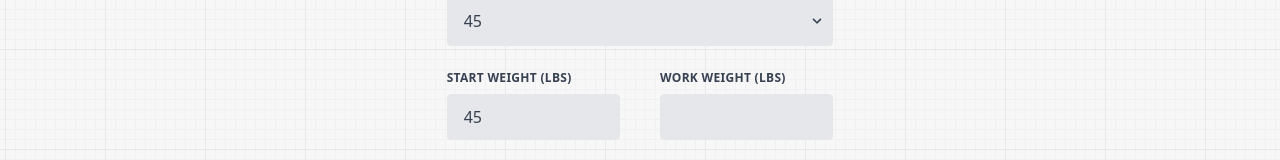
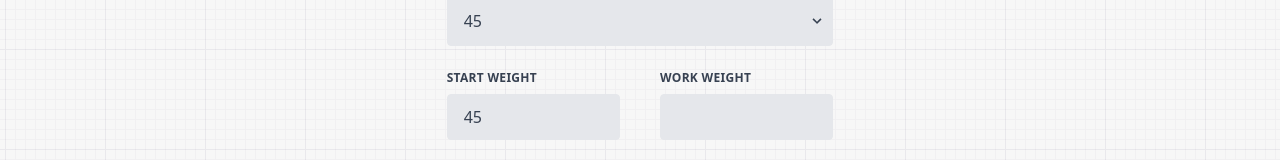
Before and after one commit to petecartwright/sets-n-plates, a Next.js app: page / in a window 1280 px wide. Shown: the part 156-316 px from the top of the page. Built offline with nearby package versions, Linux system fonts and the light colour scheme.

Commit message:
lose units on weight

```diff
--- a/src/pages/index.tsx
+++ b/src/pages/index.tsx
@@ -233,7 +233,7 @@ export default function SetsPage() {
                 className="block uppercase tracking-wide font-bold text-xs text-gray-700 mb-2"
                 htmlFor="startWeight"
               >
-                Start Weight {units === 'pounds' ? '(lbs)' : '(kgs)'}
+                Start Weight
               </label>
               <input
                 className="appearance-none block w-full bg-gray-200 text-gray-700 border border-gray-200 rounded py-3 px-4 leading-tight focus:outline-none focus:bg-white focus:border-gray-500"
@@ -255,8 +255,7 @@ export default function SetsPage() {
                 className="block uppercase tracking-wide font-bold text-xs text-gray-700 mb-2"
                 htmlFor="workWeight"
               >
-                {/* // TODO: maybe lose the units here */}
-                Work Weight {units === 'pounds' ? '(lbs)' : '(kgs)'}
+                Work Weight
               </label>
               <input
                 className="appearance-none block bg-gray-200 text-gray-700 border border-gray-200 rounded py-3 px-4 leading-tight focus:outline-none focus:bg-white focus:border-gray-500 w-full"
```
